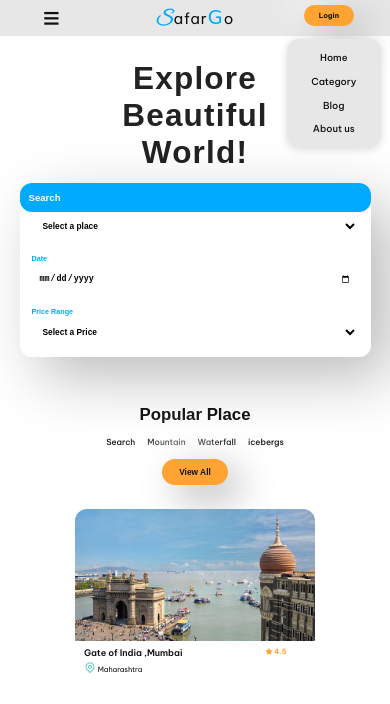
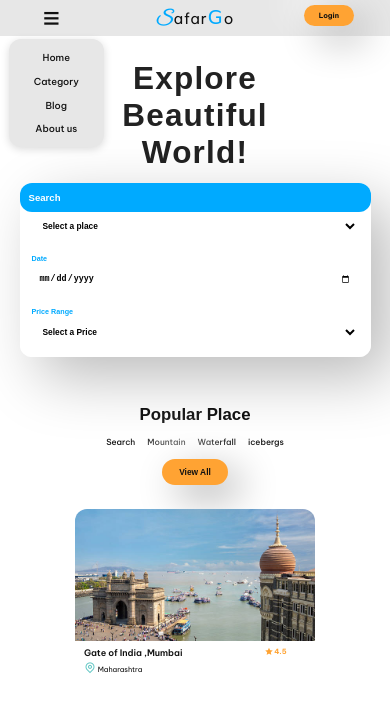
Before and after one commit to Suyogmulukh/Travling, a plain HTML site: page project2/index.html in a window 390 px wide. Both pictures are taken after a click on the label 51 px from the left and 19 px from the top of the page. Shown: the top 704 px of the page. Drawn offline with nearby package versions, Linux system fonts and the light colour scheme; grey boxes are pictures that could not be loaded; a web font is replaced by a local one.

Commit message:
final commit

```diff
--- a/project2/style.css
+++ b/project2/style.css
@@ -2007,7 +2007,7 @@ input:focus {
     flex-direction: column;
     position: absolute;
     top: 6rem;
-    right: 0.5rem;
+    left: 0.5rem;
     background: var(--background_color);
     box-shadow: 0 2px 8px rgba(0,0,0,0.15);
     border-radius: 2rem;
```
Also changed, not shown: 6 other files.
